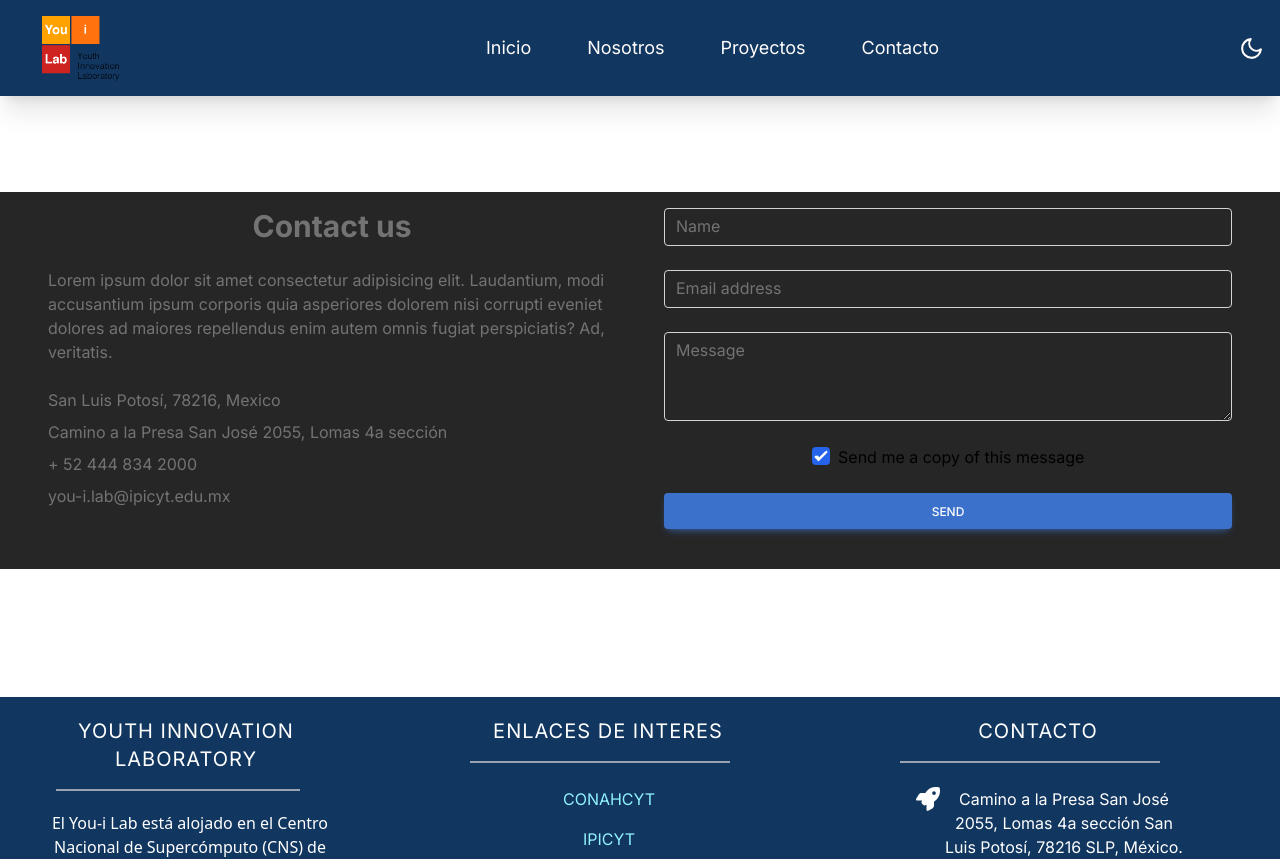
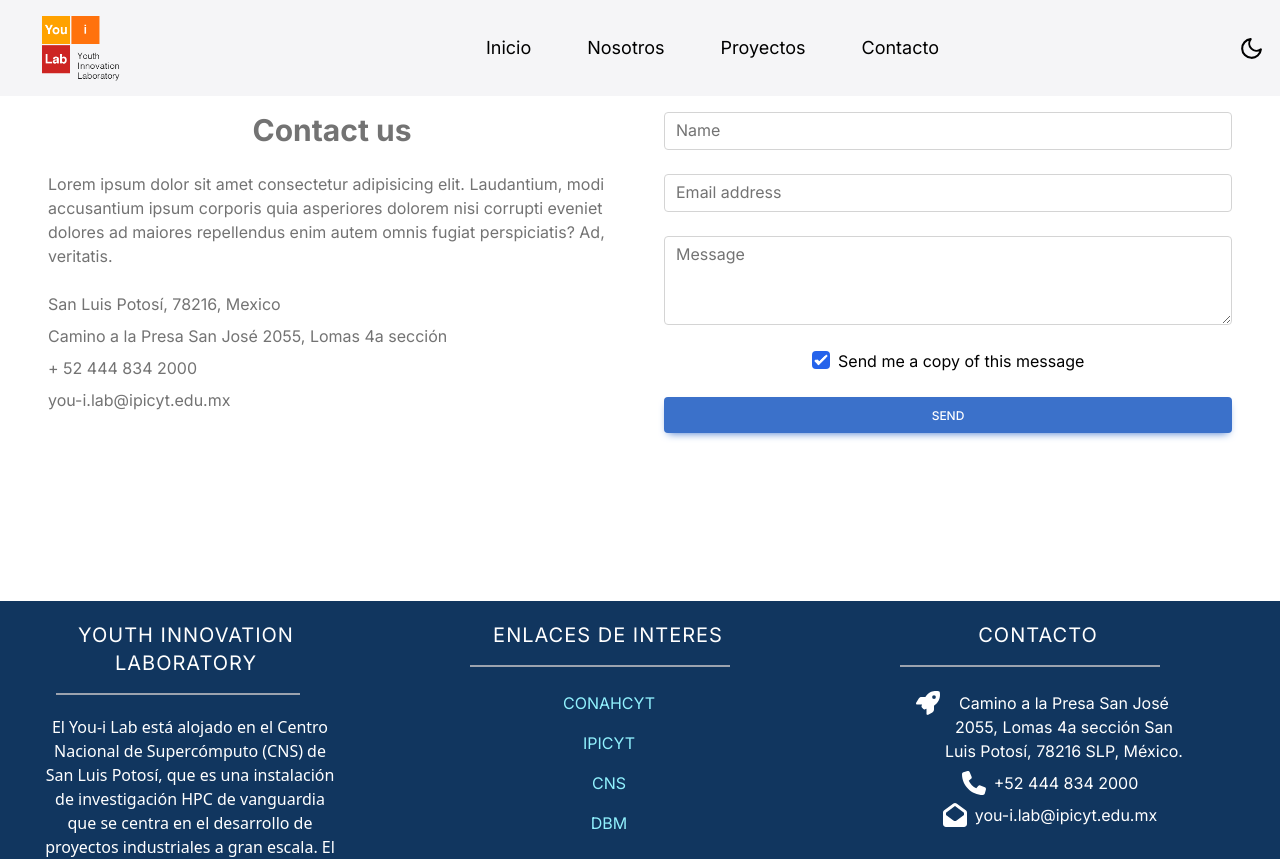
Before and after one commit to Martinvega17/you-ilab-next, a Next.js app: page /Contact in a window 1280 px wide. Shown: the top 859 px of the page. Built offline with nearby package versions, Linux system fonts and the light colour scheme.

Commit message:
update navbar

```diff
--- a/app/Contact/page.jsx
+++ b/app/Contact/page.jsx
@@ -52,7 +52,7 @@ export default function Contact() {
         <div>
             <title>You I Lab | Contact</title>
 
-            <main className="bg-contact">
+            <main className="dark:bg-contact">
             <div class="container my-24 mx-auto md:px-6 ">
 
                 <section class="mb-32">
--- a/components/NavBar.jsx
+++ b/components/NavBar.jsx
@@ -32,7 +32,7 @@ function NavBar() {
 
   return (
     <header>
-      <nav className="w-full h-24 shadow-xl bg-navbarBlue dark:bg-[#2C2C2C]" style={{ zIndex: 100 }}>
+      <nav className="fixed top-0 w-full py-5 bg-gray-200 bg-opacity-40 backdrop-filter backdrop-blur-md h-24 ">
         {/* Desktop Menu */}
         <div className="flex items-center justify-between h-full px-4 w-full">
           <Link href="/">
@@ -45,7 +45,7 @@ function NavBar() {
             />
           </Link>
           <div className="text-[#FFFCFC] hidden sm:flex flex-1 justify-center"> {/* Modificación: Agregamos flex-1 y justify-center */}
-            <ul className="hidden sm:flex dark:text-white">
+            <ul className="hidden sm:flex text-black dark:text-white">
               <li className={`${styles.navLinks} ${styles.navLinksHover}`}>
                 <Link href="/">Inicio</Link>
               </li>
@@ -60,7 +60,7 @@ function NavBar() {
               </li>
             </ul>
           </div>
-          <div className="ml-auto text-[#FFFCFC]"> {/* Agregamos la clase ml-auto para pegar el elemento al margen derecho */}
+          <div className="ml-auto text-black dark:text-[#FFFCFC]"> {/* Agregamos la clase ml-auto para pegar el elemento al margen derecho */}
             {theme === "dark" ? (
               <BsSun size={25} cursor="pointer" onClick={() => setTheme("light")} />
             ) : (
```
